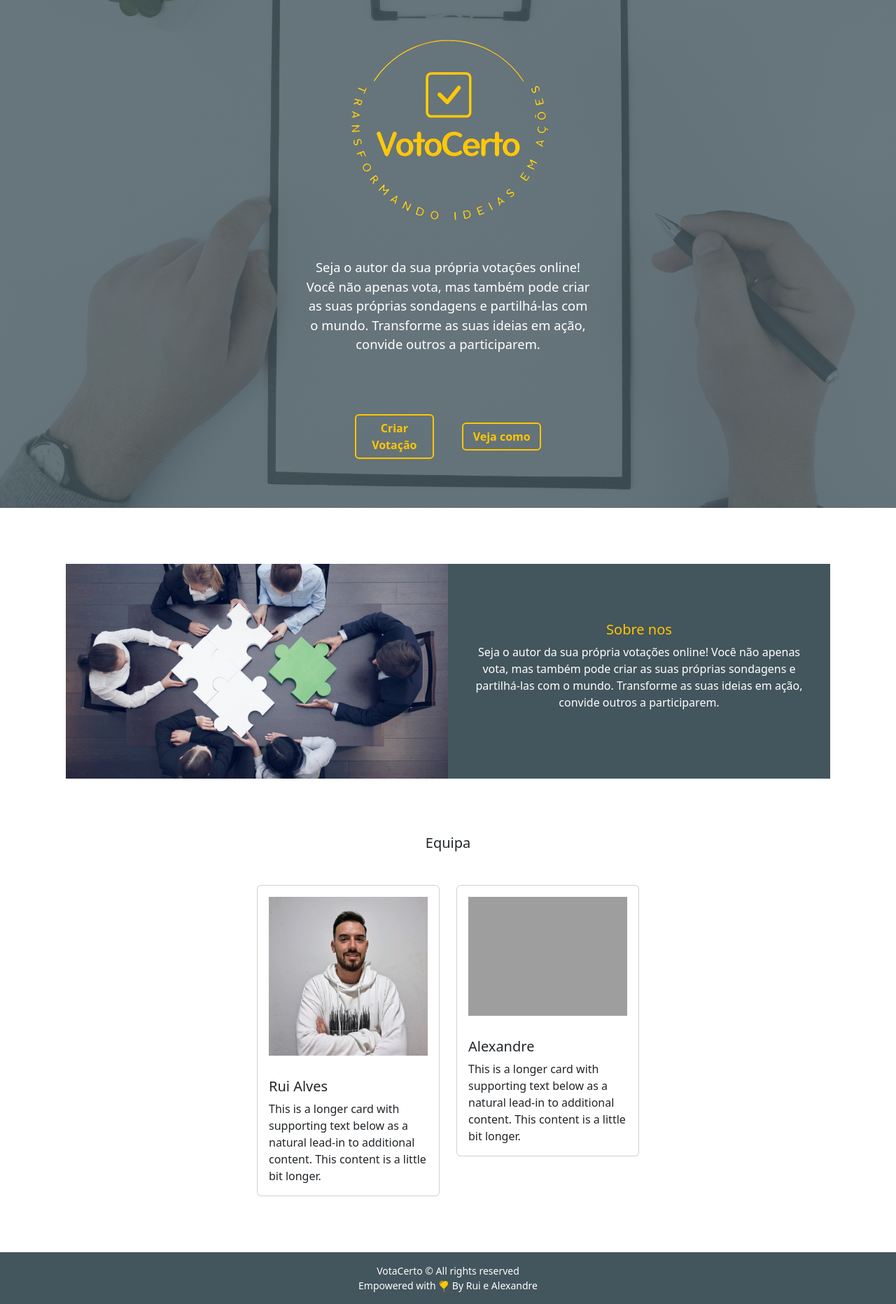
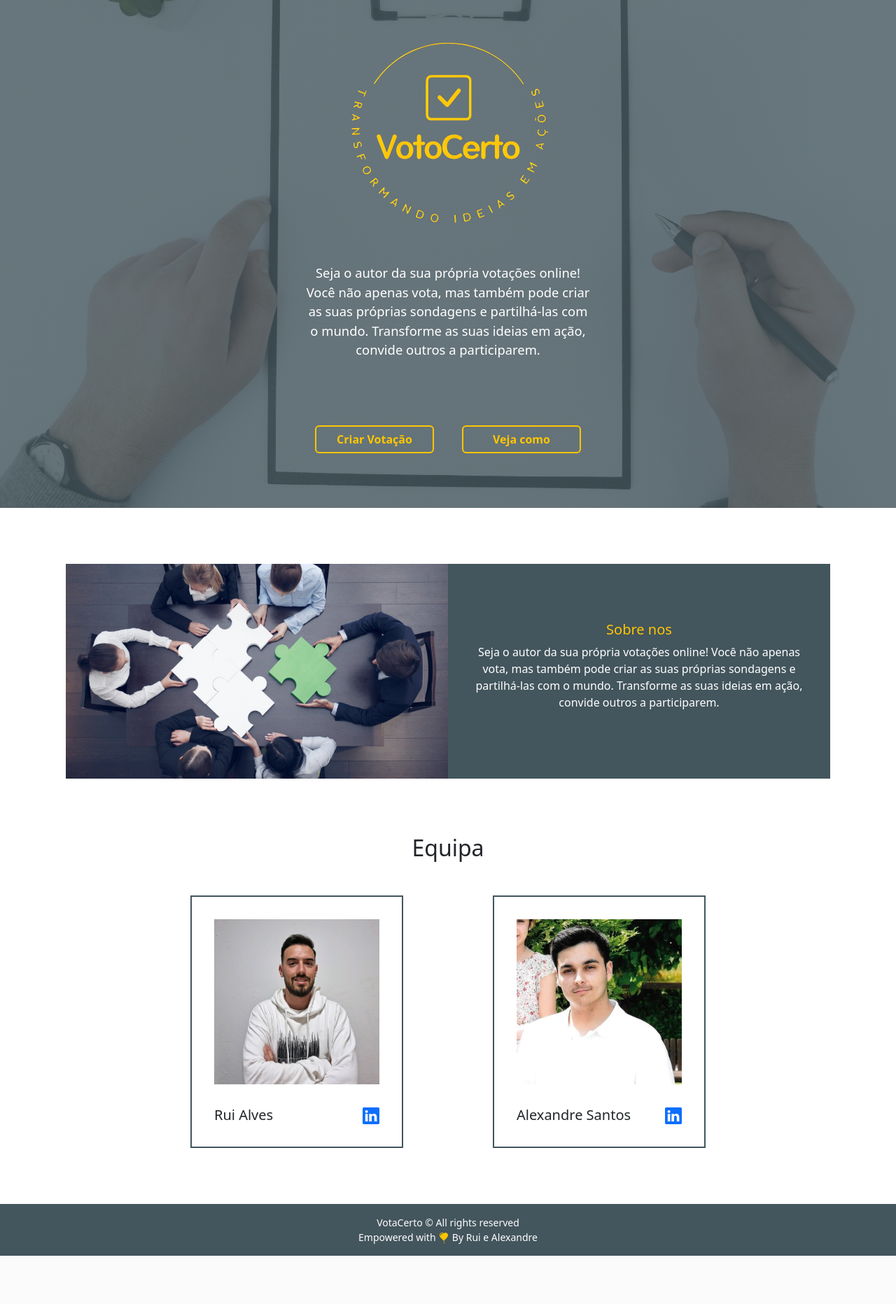
Before and after one commit to Ciclista26/Trabalho_SIR, a PHP site: page /landing_page.html in a window 1280 px wide. Shown: the part 74-1938 px from the top of the page at 70% size. After the commit the page ends 1869 px from the top, so only its background shows below. Run offline with PHP 8.4, Linux system fonts and the light colour scheme; grey boxes are pictures that could not be loaded.

Commit message:
upgrade 6

```diff
--- a/css/style.css
+++ b/css/style.css
@@ -1,6 +1,4 @@
     @import url('https://fonts.googleapis.com/css2?family=Varela+Round&display=swap');
-
-
 
     /* navbar */
 
@@ -185,6 +183,17 @@
         padding: var(--bs-card-spacer-y) var(--bs-card-spacer-x);
     }
 
+    .card {
+        border: 2px solid #43555d;
+        border-radius: 0;
+        --bs-card-spacer-y: 2rem;
+        --bs-card-spacer-x: 2rem;
+    }
+
+    .card-title.d-flex {
+        justify-content: space-between;
+    }
+
     /* Footer */
 
     .bg-footer {
@@ -215,6 +224,14 @@
         padding-right: 0;
     }
 
+    .mr-5 {
+        padding-right: 4rem!important;
+    }
+
+    .ml-5 {
+        padding-left: 4rem!important;
+    }
+
     /* css geral */
     .text-black {
         color: #212529;
@@ -223,3 +240,23 @@
     .card-title-yellow{
         color: #ffc600;
     }
+
+    * {
+        scrollbar-width: thin;
+        scrollbar-color: #ffc600 #43555d;
+      }
+
+      /* Works on Chrome, Edge, and Safari */
+      *::-webkit-scrollbar {
+        width: 10px;
+      }
+
+      *::-webkit-scrollbar-track {
+        background: #43555d;
+      }
+
+      *::-webkit-scrollbar-thumb {
+        background-color: #ffc600;
+        border-radius: 20px;
+        border: 3px solid #43555d;
+      }
--- a/landing_page.html
+++ b/landing_page.html
@@ -60,10 +60,10 @@
                         ação, convide outros a participarem.</p>
                 </div>
                 <div class="h-bottons col-lg-8 d-flex align-self-baseline">
-                    <div class="col-lg-2 mw-2 align-self-baseline">
+                    <div class="col-lg-3 mw-2 align-self-baseline">
                         <a class="btn w-100 btn-yellow" href="#" role="button">Criar Votação</a>
                     </div>
-                    <div class="col-lg-2 mw-2 align-self-baseline">
+                    <div class="col-lg-3 mw-2 align-self-baseline">
                         <a class="btn w-100 btn-yellow" href="#" role="button">Veja como</a>
 
                     </div>
@@ -99,29 +99,45 @@
         <div class="container">
             <div class="row pb-5 gx-4 gx-lg-5 h-100 align-items-center justify-content-center text-center">
                 <div class="col-lg-5">
-                    <h5 class="card-title">Equipa</h5>
+                    <h2 class="card-title">Equipa</h2>
                 </div>
             </div>
             <div class="row row-cols-1 row-cols-md-2 g-4">
-                <div class="col-lg-3">
+                <div class="col-lg-4 mr-5">
                     <div class="card">
-                        <img src="./assets/image/team/team1.jpeg" class="card-img-top" alt="...">
-                        <div class="card-body">
-                            <h5 class="card-title">Rui Alves</h5>
-                            <p class="card-text">This is a longer card with supporting text below as a natural lead-in
-                                to
-                                additional content. This content is a little bit longer.</p>
+                        <img src="./assets/image/team/team1.jpeg" class="card-img-top" alt="team1">
+                        <div class="card-body pt-0">
+                            <div class="card-title d-flex mb-0">
+                                <h5 class="mb-0">Rui Alves</h5>
+                                <a href="https://www.linkedin.com/in/ruialves2001/">
+                                    <svg xmlns="http://www.w3.org/2000/svg" width="24" height="24" fill="currentColor"
+                                        class="bi bi-linkedin" viewBox="0 0 16 16">
+                                        <path
+                                            d="M0 1.146C0 .513.526 0 1.175 0h13.65C15.474 0 16 .513 16 1.146v13.708c0 .633-.526 1.146-1.175 1.146H1.175C.526 16 0 15.487 0 14.854V1.146zm4.943 12.248V6.169H2.542v7.225h2.401zm-1.2-8.212c.837 0 1.358-.554 1.358-1.248-.015-.709-.52-1.248-1.342-1.248-.822 0-1.359.54-1.359 1.248 0 .694.521 1.248 1.327 1.248h.016zm4.908 8.212V9.359c0-.216.016-.432.08-.586.173-.431.568-.878 1.232-.878.869 0 1.216.662 1.216 1.634v3.865h2.401V9.25c0-2.22-1.184-3.252-2.764-3.252-1.274 0-1.845.7-2.165 1.193v.025h-.016a5.54 5.54 0 0 1 .016-.025V6.169h-2.4c.03.678 0 7.225 0 7.225h2.4z" />
+                                    </svg></a>
+                            </div>
+
+                            <p class="card-text"></p>
                         </div>
                     </div>
                 </div>
-                <div class="col-lg-3">
+                <div class="col-lg-4 ml-5">
                     <div class="card">
-                        <img src="..." class="card-img-top" alt="...">
-                        <div class="card-body">
-                            <h5 class="card-title">Alexandre </h5>
-                            <p class="card-text">This is a longer card with supporting text below as a natural lead-in
-                                to
-                                additional content. This content is a little bit longer.</p>
+                        <img src="./assets/image/team/team2.jpg" class="card-img-top" alt="team2">
+                        <div class="card-body pt-0">
+                            <div class="card-title d-flex mb-0">
+                                <h5 class="mb-0">Alexandre Santos</h5>
+                                <a href="https://www.linkedin.com/in/alexandrepsantos1999/">
+                                    <svg xmlns="http://www.w3.org/2000/svg" width="24" height="24" fill="currentColor"
+                                        class="bi bi-linkedin" viewBox="0 0 16 16">
+                                        <path
+                                            d="M0 1.146C0 .513.526 0 1.175 0h13.65C15.474 0 16 .513 16 1.146v13.708c0 .633-.526 1.146-1.175 1.146H1.175C.526 16 0 15.487 0 14.854V1.146zm4.943 12.248V6.169H2.542v7.225h2.401zm-1.2-8.212c.837 0 1.358-.554 1.358-1.248-.015-.709-.52-1.248-1.342-1.248-.822 0-1.359.54-1.359 1.248 0 .694.521 1.248 1.327 1.248h.016zm4.908 8.212V9.359c0-.216.016-.432.08-.586.173-.431.568-.878 1.232-.878.869 0 1.216.662 1.216 1.634v3.865h2.401V9.25c0-2.22-1.184-3.252-2.764-3.252-1.274 0-1.845.7-2.165 1.193v.025h-.016a5.54 5.54 0 0 1 .016-.025V6.169h-2.4c.03.678 0 7.225 0 7.225h2.4z" />
+                                    </svg>
+                                </a>
+
+                            </div>
+
+                            <p class="card-text"></p>
                         </div>
                     </div>
                 </div>
```
Also changed, not shown: assets/image/team/team2.jpg (added), js/scripts.js (line endings or trailing spaces).
